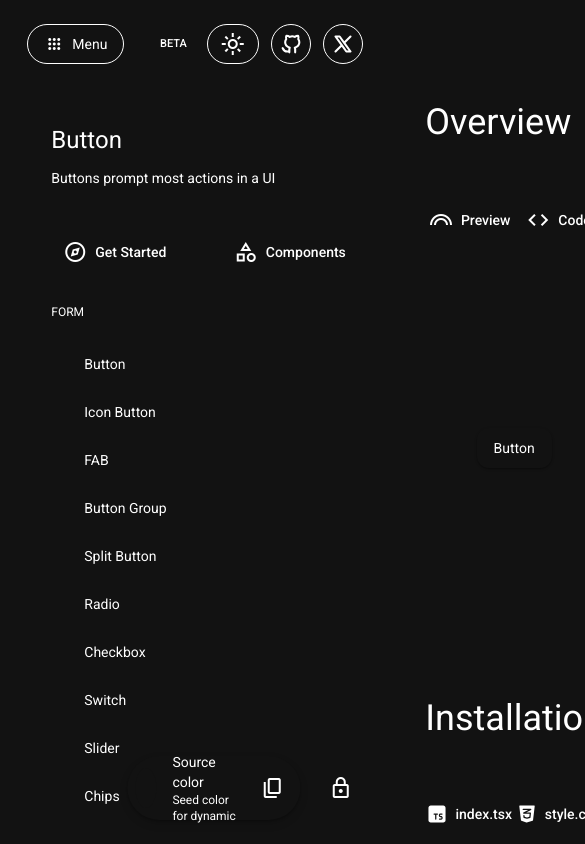
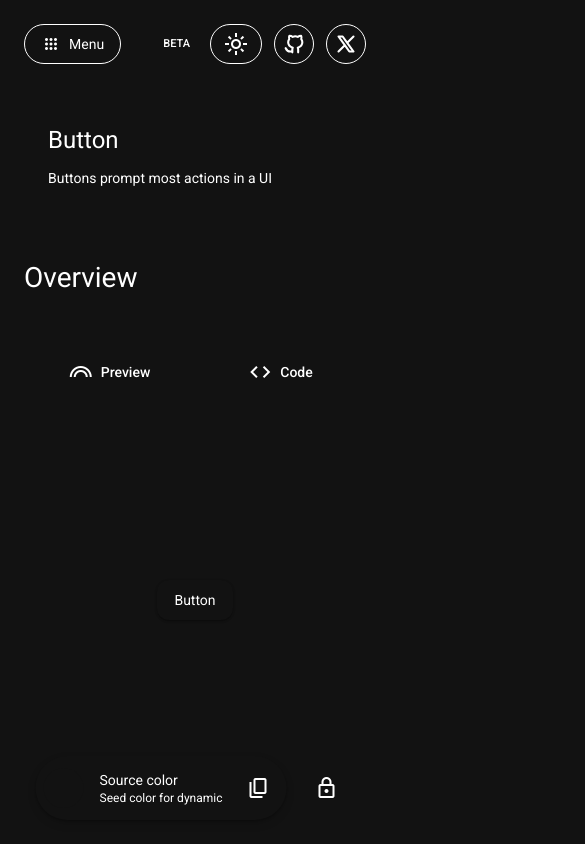
Before and after one commit to BadreddineIbril/mui3, a React (Vite) app: page /docs/1/1 in a window 390 px wide. Shown: the top 844 px of the page, 585 px wide, since content can reach past the window. Built offline with nearby package versions, Linux system fonts and the light colour scheme; what @material/material-color-utilities would draw is missing.

Commit message:
chore: part 1 > responsive

```diff
--- a/src/assets/styles/layout/navigation.css
+++ b/src/assets/styles/layout/navigation.css
@@ -2,7 +2,7 @@
   display: flex;
   align-items: center;
   justify-content: space-between;
-  z-index: 2;
+  z-index: 50;
   position: sticky;
   inset-block-start: 0;
   padding: var(--spacing-24) 7%;
@@ -76,4 +76,8 @@
       display: none;
     }
   }
+
+  @media (max-width: 1024px) {
+    padding: var(--spacing-24);
+  }
 }
--- a/src/assets/styles/main.css
+++ b/src/assets/styles/main.css
@@ -32,6 +32,10 @@ body {
   & > main {
     flex: 2;
     padding-inline: 7%;
+
+    @media (max-width: 1024px) {
+      padding-inline: var(--spacing-24);
+    }
   }
 }
 
--- a/src/assets/styles/misc/code.css
+++ b/src/assets/styles/misc/code.css
@@ -1,4 +1,6 @@
 [mui-code-block] {
+  overflow: auto;
+
   [mui-code-block-label] {
     height: 52px;
     display: flex;
@@ -17,6 +19,7 @@
   }
 
   [mui-code-block-output] {
+    overflow: auto;
     min-height: 100px;
     position: relative;
     background-color: var(--color-surface-container);
@@ -33,7 +36,6 @@
     background-size: 50px 50px;
 
     pre {
-      white-space: pre-wrap;
       padding: var(--spacing-24);
 
       [data-line] {
--- a/src/assets/styles/pages/docs.css
+++ b/src/assets/styles/pages/docs.css
@@ -160,7 +160,6 @@
         }
 
         .output pre {
-          white-space: pre-wrap;
           padding: var(--spacing-24);
 
           [data-line] {
@@ -439,7 +438,7 @@
   /* Theme generator */
   .theme-generator {
     left: 50%;
-    z-index: 100000;
+    z-index: 10;
     position: fixed;
     transform: translateX(-28%);
     inset-block-end: var(--spacing-24);
@@ -480,4 +479,45 @@
       }
     }
   }
+
+  @media (max-width: 1280px) {
+    grid-template-columns: 350px auto;
+
+    .on-this-page-area {
+      display: none;
+    }
+
+    .theme-generator {
+      transform: translateX(20%);
+    }
+  }
+
+  @media (max-width: 1024px) {
+    grid-template-columns: 1fr;
+
+    .controls-area {
+      position: static;
+
+      .links-box {
+        display: none;
+      }
+    }
+
+    .theme-generator {
+      left: 50%;
+      transform: translateX(-50%);
+    }
+  }
+
+  @media (max-width: 769px) {
+    .playground-area {
+      .playground-box {
+        .heading {
+          .title {
+            font: var(--font-headline-md);
+          }
+        }
+      }
+    }
+  }
 }
--- a/src/components/ui/toolbar/style.css
+++ b/src/components/ui/toolbar/style.css
@@ -12,7 +12,7 @@
   }
 
   &[mui-toolbar="floating"] {
-    width: fit-content;
+    width: max-content;
     gap: var(--spacing-4);
     padding: var(--spacing-8);
     box-shadow: var(--shadow-3);
```
